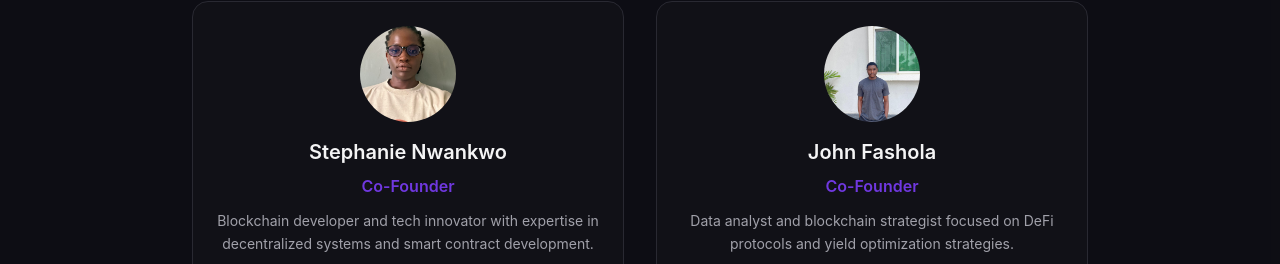
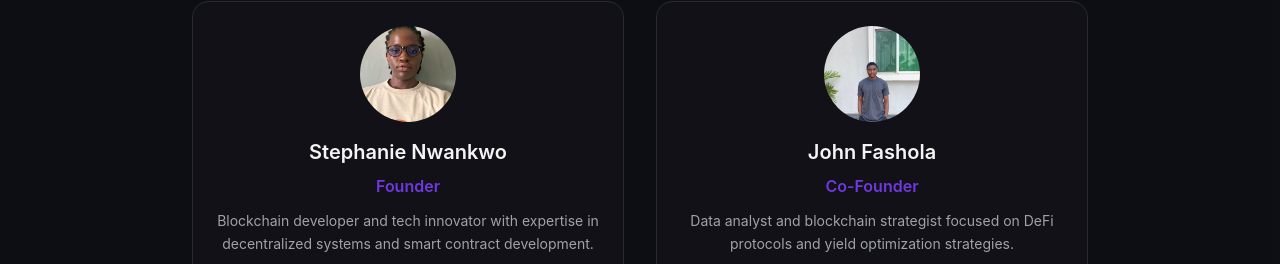
Before and after one commit to John-04/Neura, a React (Vite) app: page / in a window 1280 px wide. Shown: the part 4668-4932 px from the top of the page. Built offline with nearby package versions, Linux system fonts and the light colour scheme; the HTML template or start-up script is replaced by a standard one.

Commit message:
Update team member title

```diff
--- a/src/components/TeamSection.tsx
+++ b/src/components/TeamSection.tsx
@@ -6,7 +6,7 @@ const TeamSection = () => {
   const teamMembers = [
     {
       name: "Stephanie Nwankwo",
-      role: "Co-Founder",
+      role: "Founder",
       bio: "Blockchain developer and tech innovator with expertise in decentralized systems and smart contract development.",
       image: stephanieImage,
       social: {
```
